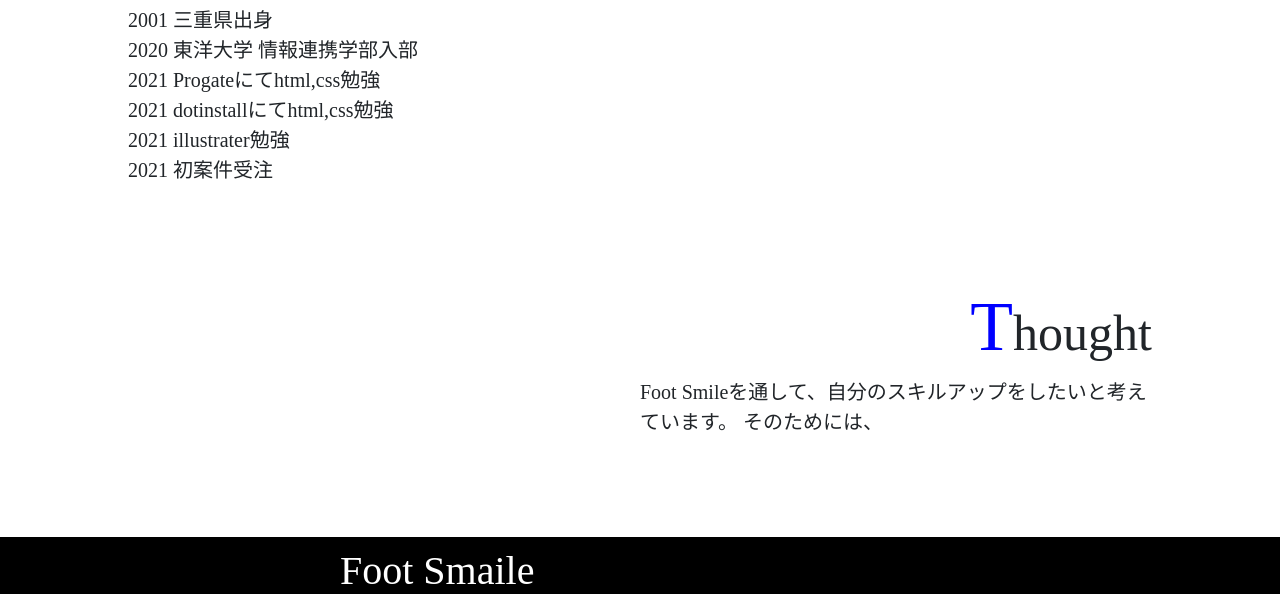
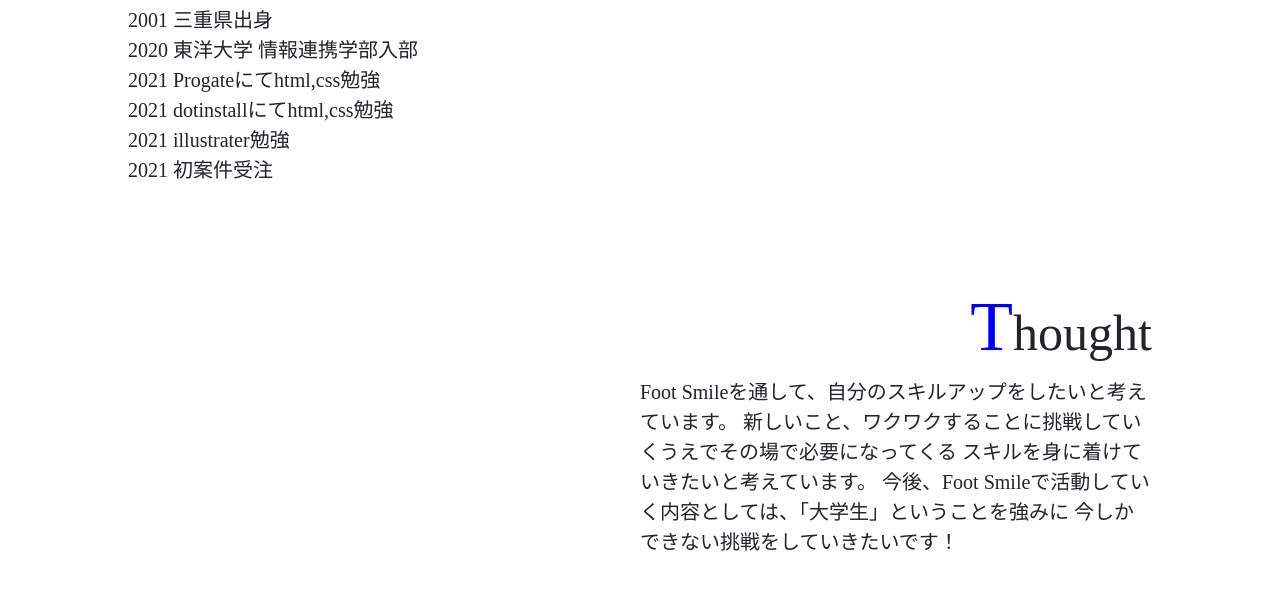
Before and after one commit to koushingnu/footsmile, a plain HTML site: page profile_daichi.html in a window 1280 px wide. Shown: the part 1500-2094 px from the top of the page. Drawn offline with nearby package versions, Linux system fonts and the light colour scheme.

Commit message:
Update profile_daichi.html

```diff
--- a/profile_daichi.html
+++ b/profile_daichi.html
@@ -73,7 +73,10 @@
                 <h1><span>T</span>hought</h1>
                 <p>
                     Foot Smileを通して、自分のスキルアップをしたいと考えています。
-                    そのためには、
+                    新しいこと、ワクワクすることに挑戦していくうえでその場で必要になってくる
+                    スキルを身に着けていきたいと考えています。
+                    今後、Foot Smileで活動していく内容としては、「大学生」ということを強みに
+                    今しかできない挑戦をしていきたいです！
                 </p>
             </div>
         </section>
```
